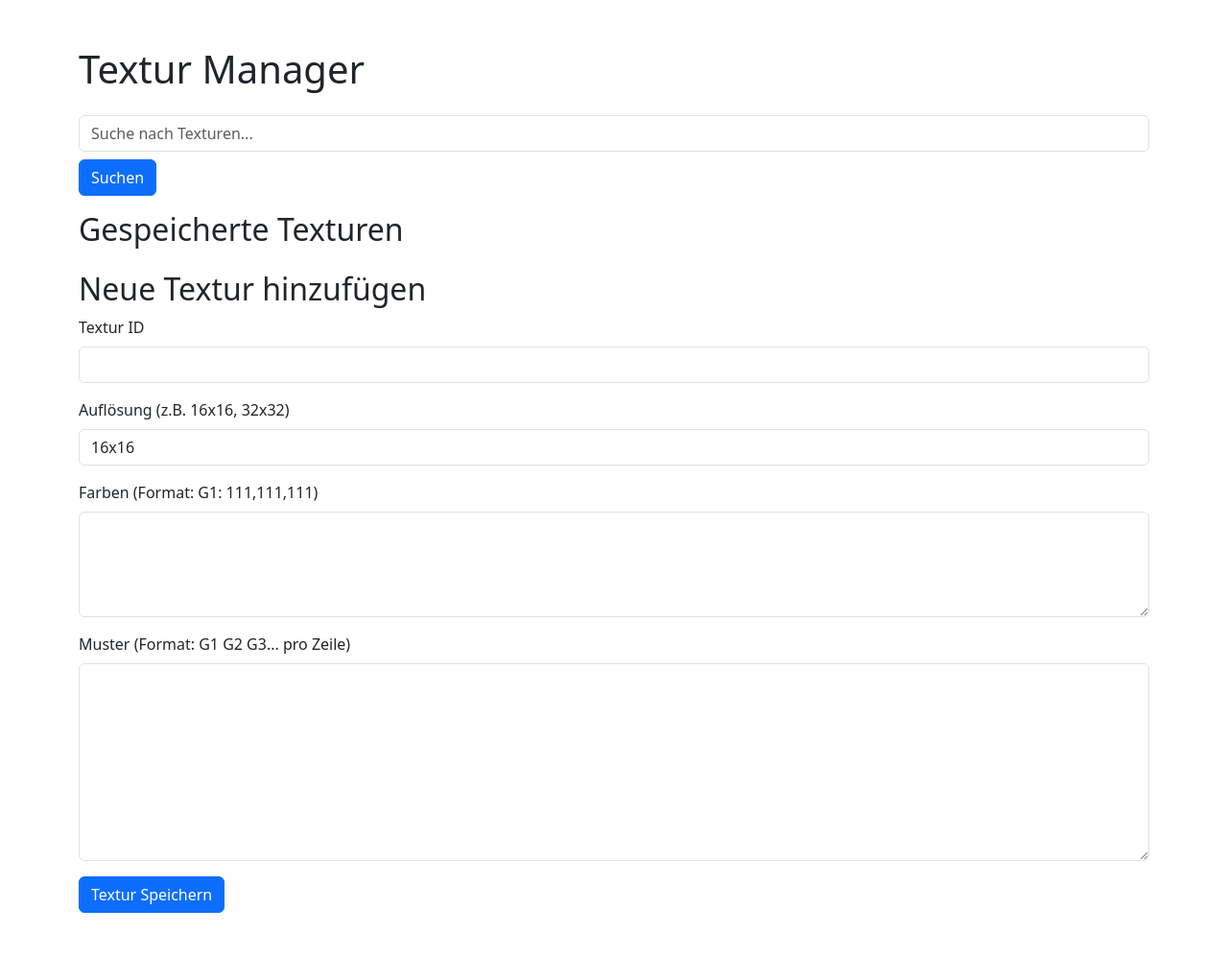
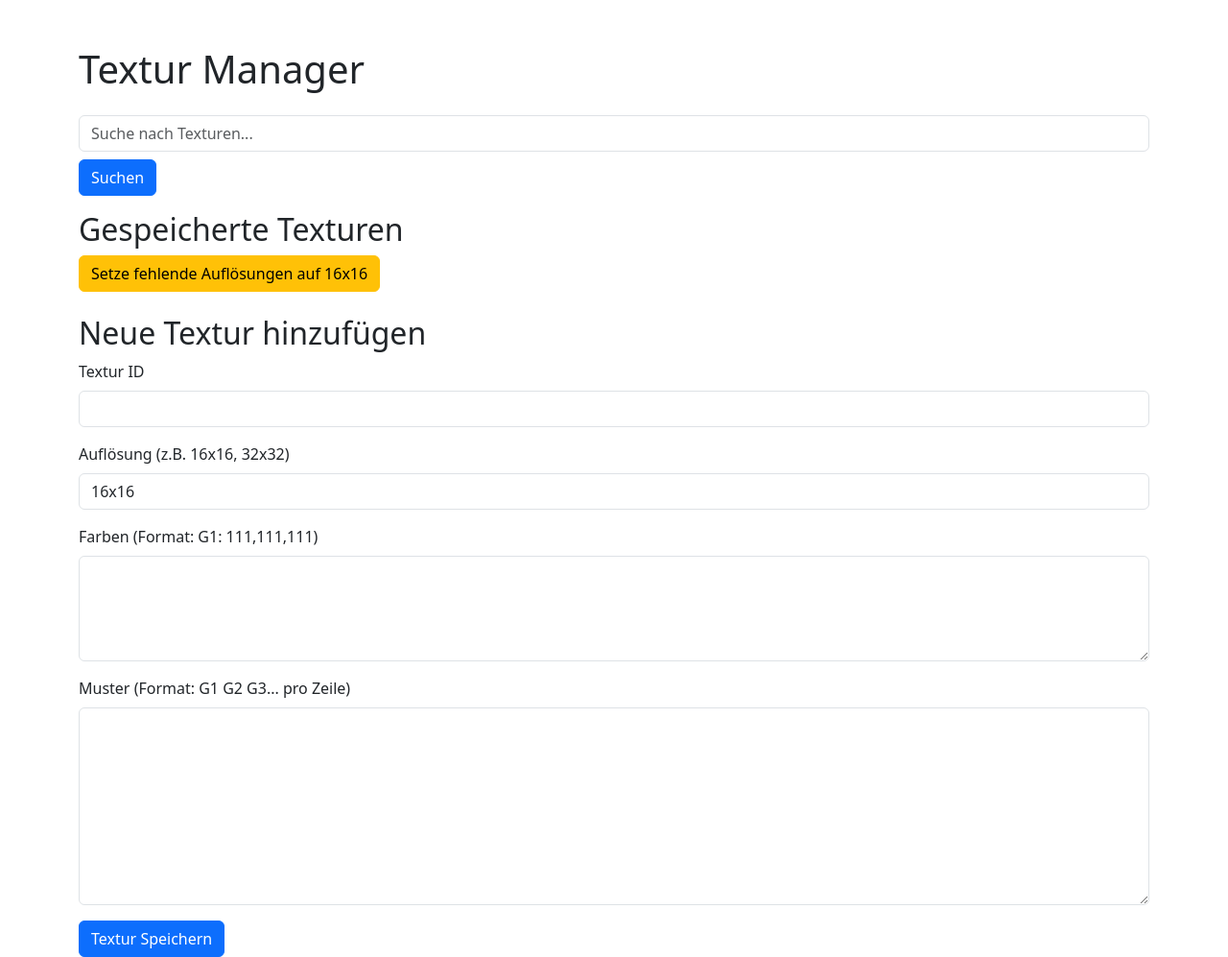
Before and after one commit to Jannis0308/Texture-Generator, a Flask app: page / in a window 1280 px wide. Shown: the whole page at 96% size. Before the commit the page ends 951 px from the top, so only its background shows below. Run offline with Flask 3, Linux system fonts and the light colour scheme; data that the repository does not hold is empty; parts of the project's set-up code (start-up, migrations or seed data) failed here and were passed over.

Commit message:
Update index.html

```diff
--- a/templates/index.html
+++ b/templates/index.html
@@ -47,6 +47,9 @@
         </div>
         {% endfor %}
     </div>
+<form action="/set_default_resolution" method="post">
+    <button type="submit" class="btn btn-warning">Setze fehlende Auflösungen auf 16x16</button>
+</form>
 
     <!-- Neue Textur hinzufügen -->
     <h2 class="mt-4">Neue Textur hinzufügen</h2>
```
